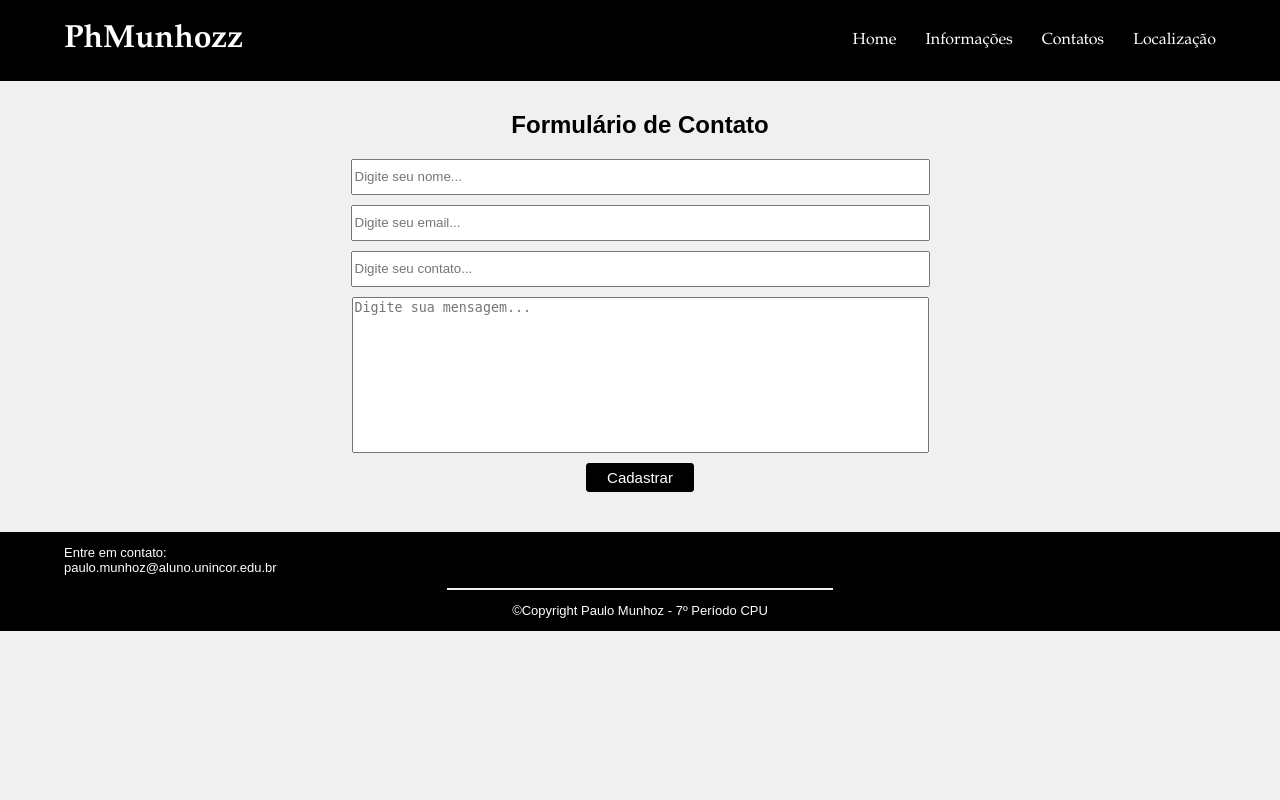
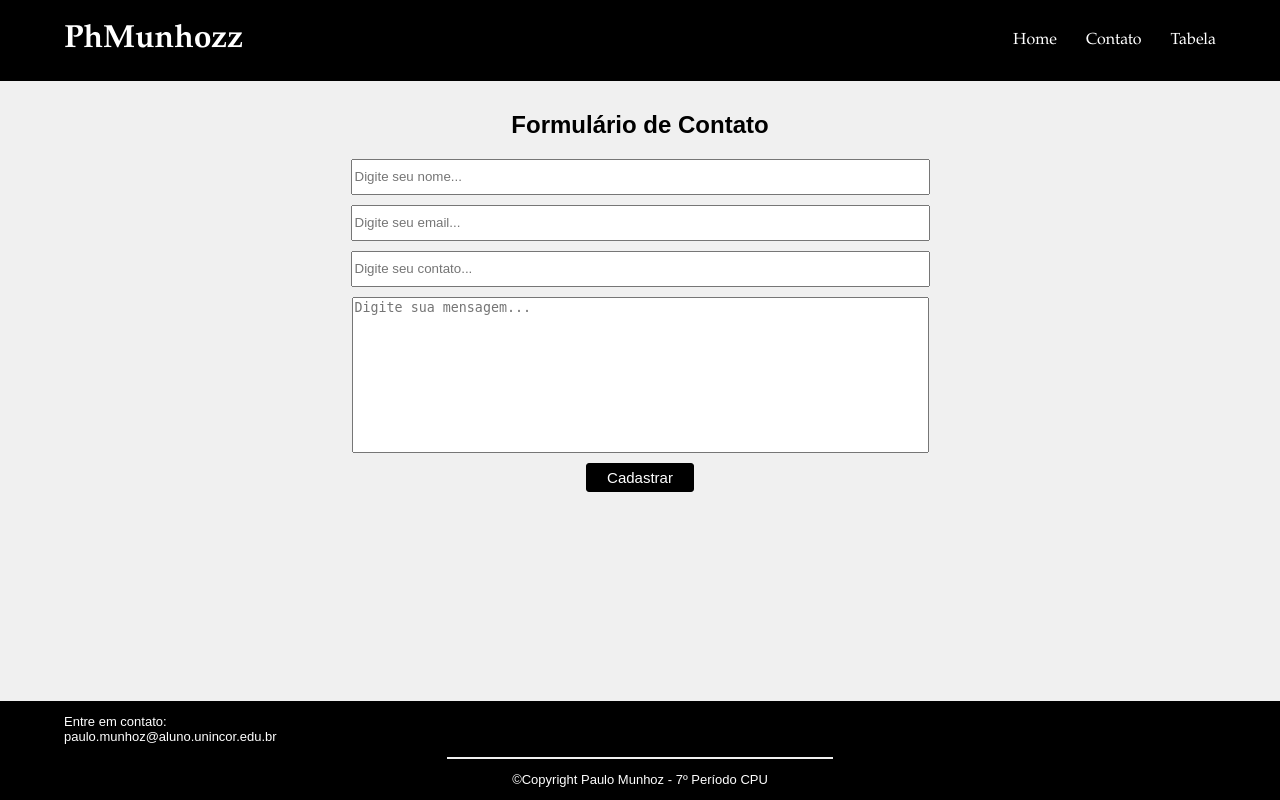
Before and after one commit to PhMunhozz/projeto_web_2021, a PHP site: page /contato.php in a window 1280 px wide. Run offline with PHP 8.4, Linux system fonts and the light colour scheme.

Commit message:
Ajustes de design

```diff
--- a/contato.php
+++ b/contato.php
@@ -20,10 +20,9 @@
                 <h1>PhMunhozz</h1>
                 <nav>
                     <ul class="lista-menu">
-                        <li>Home</li>
-                        <li>Informações</li>
-                        <li>Contatos</li>
-                        <li>Localização</li>
+                        <li><a href="#">Home</a></li>
+                        <li><a href="contato.php">Contato</a></li>
+                        <li><a href="processar.php">Tabela</a></li>
                     </ul>
                 </nav>
             </div>
@@ -35,10 +34,10 @@
                 <form id="form" method="POST" action="processar.php">
                     <h2>Formulário de Contato</h2>
                     <div class="form-flex">
-                        <input type="text" name="nome" id="nome" placeholder="Digite seu nome...">
-                        <input type="email" name="email" id="email" placeholder="Digite seu email...">
-                        <input type="text" name="contato" id="contato" placeholder="Digite seu contato...">
-                        <textarea name="mensagem" id="mensagem" cols="30" rows="10" placeholder="Digite sua mensagem..."></textarea>
+                        <input type="text" name="nome" id="nome" placeholder="Digite seu nome..." required>
+                        <input type="email" name="email" id="email" placeholder="Digite seu email..." required>
+                        <input type="text" name="contato" id="contato" placeholder="Digite seu contato..." required>
+                        <textarea name="mensagem" id="mensagem" cols="30" rows="10" placeholder="Digite sua mensagem..." required></textarea>
                         <input type="submit" value="Cadastrar">
                     </div>
                 </form>
--- a/css/estilo.css
+++ b/css/estilo.css
@@ -38,7 +38,11 @@ header nav .lista-menu {
 .lista-menu li:not(:last-child){
     margin-right: 25px
 }
-.lista-menu li:hover{
+.lista-menu li a {
+    text-decoration: none;
+    color: #fff;
+}
+.lista-menu li a:hover{
     cursor: pointer;
     color: #ccc
 }
@@ -97,7 +101,10 @@ input[type="submit"]:hover{
 table {
     font-size: 1rem;
     border-collapse: collapse;
-    width: 100%;
+    width: 70%;
+    margin-left: 15%;
+    margin-top: 10px
+
 }
 th {
   padding-top: 12px;
@@ -120,6 +127,10 @@ td:hover {
 
 /*Estilo do rodapé da página*/
 footer {
+    position: fixed;
+    bottom: 0;
+    left: 0;
+    width: 100%;
     font-size: small;
     color: white;
     overflow: auto;
```
Also changed, not shown: processar.php (+22 -5 lines).
